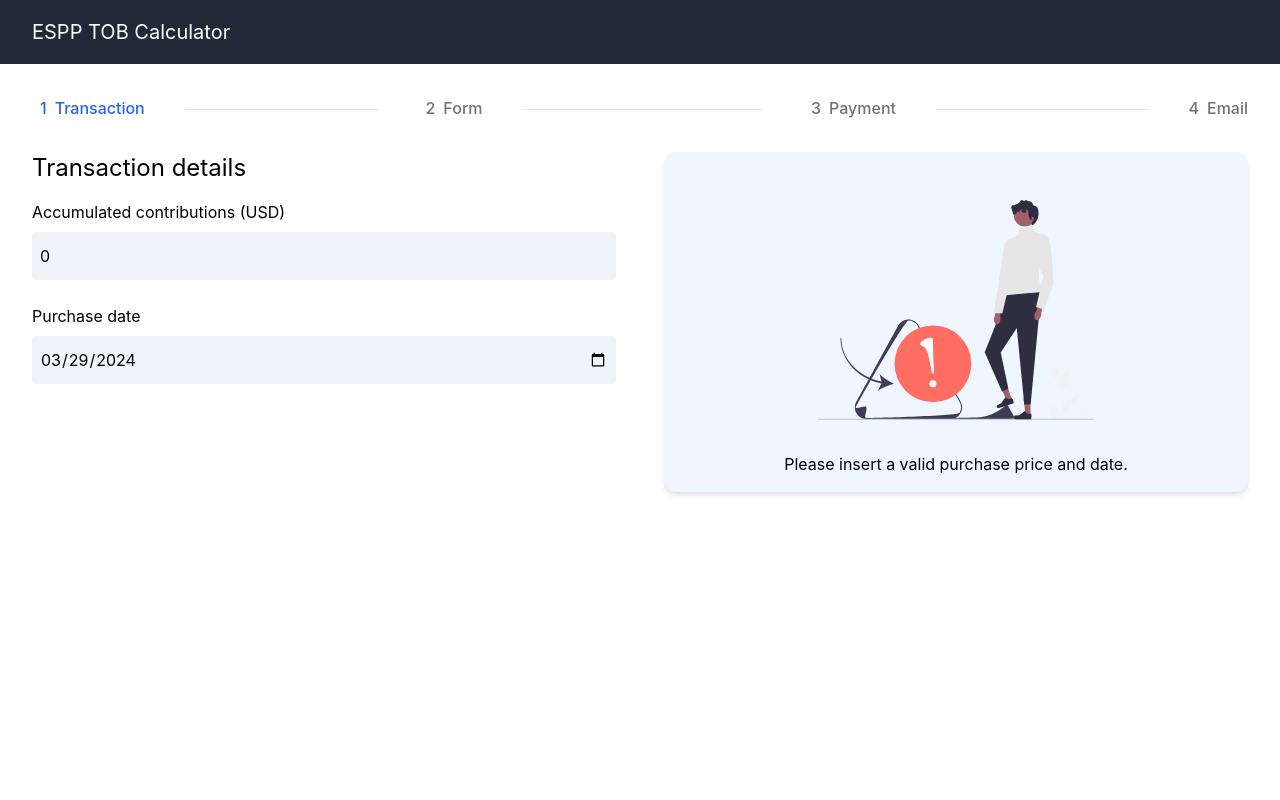
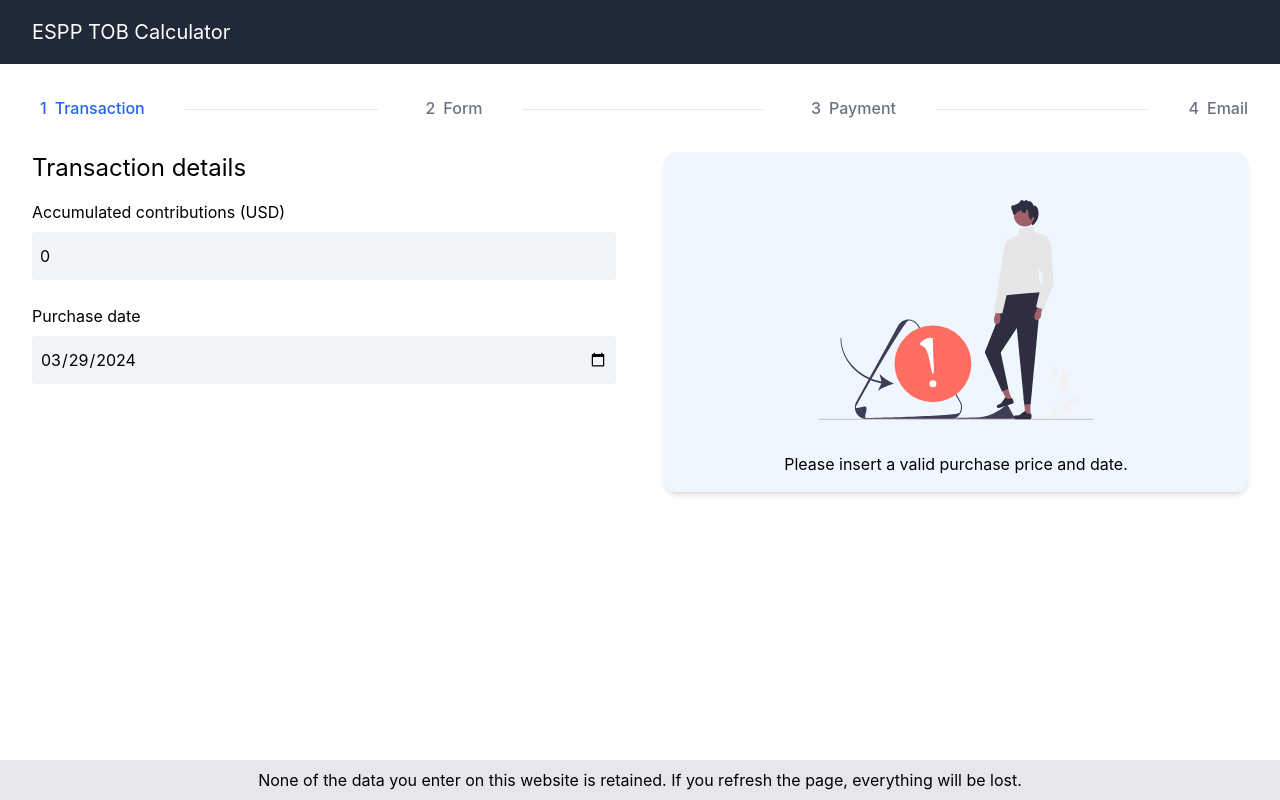
Before and after one commit to nvandewalle/espp-tob-calculator, a React (Create React App) app: page / in a window 1280 px wide. Built offline with nearby package versions, Linux system fonts and the light colour scheme; no server answers.

Commit message:
refactor: Update App.js to include a fixed footer with a data retention notice

```diff
--- a/src/App.js
+++ b/src/App.js
@@ -25,11 +25,7 @@ function App() {
         setLanguage={setLanguage}
         activeStep={activeStep}
       />
-      <div className="mx-auto max-w-7xl px-2 sm:px-6 lg:px-8 m-4">
-        {/* <div className="bg-red-200 rounded px-4 py-2">
-          None of the data you enter on this website is retained. If you refresh
-          the page, everything will be lost.
-        </div> */}
+      <div className="mx-auto max-w-7xl px-2 sm:px-6 lg:px-8 m-4 mb-16">
         <Stepper
           steps={[
             {
@@ -95,6 +91,10 @@ function App() {
           setActive={setActiveStep}
         />
       </div>
+      <footer className="text-center py-2 fixed bottom-0 w-full bg-gray-200">
+        None of the data you enter on this website is retained. If you refresh
+        the page, everything will be lost.
+      </footer>
     </>
   );
 }
```
